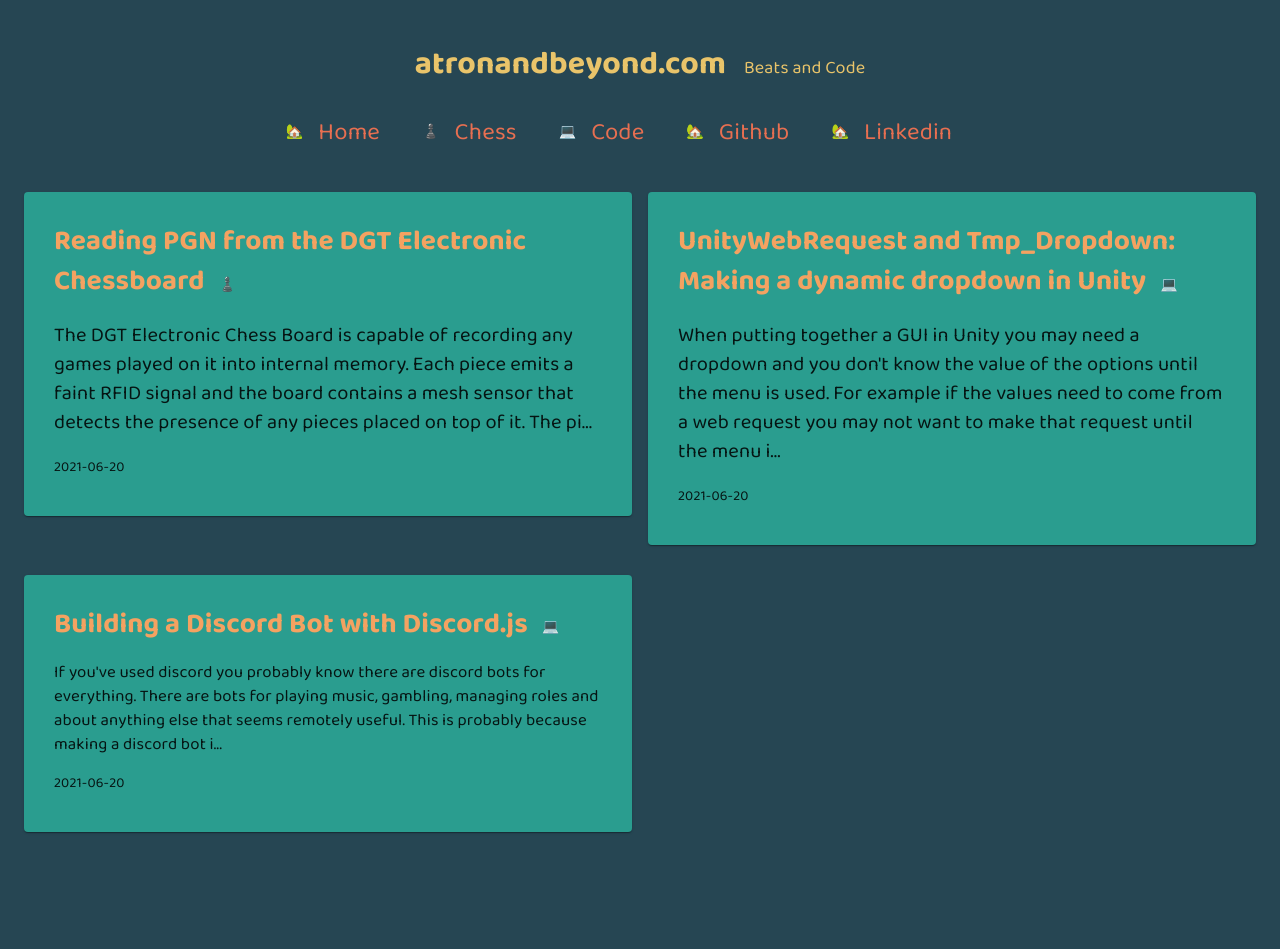
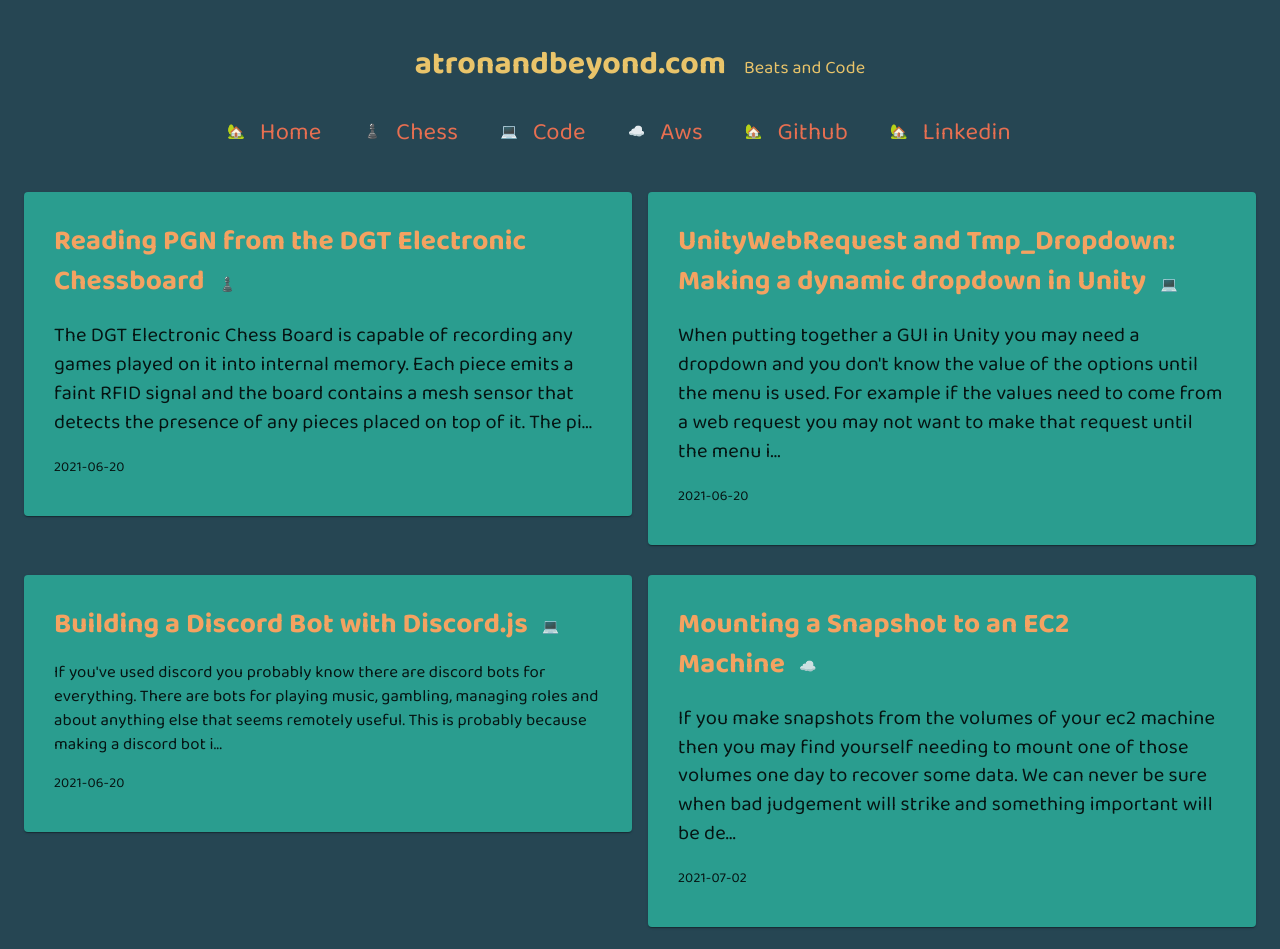
Before and after one commit to awayawm/atronandbeyond.com, a React app: page / in a window 1280 px wide. Before the commit the page ends 854 px from the top, so only its background shows below. Built offline with nearby package versions, Linux system fonts and the light colour scheme; a web font is replaced by a local one.

Commit message:
add article

```diff
--- a/src/data.js
+++ b/src/data.js
@@ -28,6 +28,13 @@ module.exports = {
 			link: "/tags/code",
 			enabled: true,
 			icon: "💻",
+		},
+		{
+			id: 4,
+			name: "Aws",
+			link: "/tags/aws",
+			enabled: true,
+			icon: "☁️",
 		},
 	],
 	articles: [
@@ -107,5 +114,32 @@ is used to make the network request and JsonUtility is used to serialize the res
       the CDN, it's common to use a toolchain to bring together a full ecosystems of packages that make developing with React easier.
       This article is heavily inspired by <a href="https://blog.usejournal.com/creating-a-react-app-from-scratch-f3c693b84658"/>this blog post</a>.`,
 		},
+		{
+			enabled: true,
+			title: "Mounting a Snapshot to an EC2 Machine",
+			link: "mounting-volume-made-from-snapshot-to-ec2",
+			tags: [4],
+			date: "2021-07-02",
+			content: `<p>If you make snapshots from the volumes of your ec2 machine then you may find yourself needing to mount one of those volumes one day to recover
+			some data.  We can never be sure when bad judgement will strike and something important will be deleted forever!  If regular snapshots are being created
+			this data we can recovery these files in a few simple steps.</p>
+
+			<p>
+			Back in 2019 I migrated from OwnCloud to NextCloud.  Fast forward to 2021 and I'm still using a NextCloud and for whatever reason the old OwnCloud install was never
+			cleaned up.  As luck would have it while cleaning up what I thought were old files I discovered that the data/ directory
+			for NextCloud is unfortunately using the data/ directory inside the OwnCloud directory!  Fortunately
+			just a day ago I took a snapshop of the drive so recovery is easy.  First convert the snapshot into a volume.
+			</p>
+
+			<p>
+			sudo mount -o nouuid -t xfs /dev/xdf1 /mnt/backup
+			</p>
+			<ul>
+			<li><a href="https://forums.aws.amazon.com/thread.jspa?messageID=114594">Mounting EBS volume (mount: wrong fs type, bad option, bad superblock)</a></li>
+			<li><a href="https://bbs.archlinux.org/viewtopic.php?id=218883">[Solved] Nextcloud, change Data folder location</a></li>
+			<li><a href="https://docs.nextcloud.com/server/21/admin_manual//maintenance/migrating_owncloud.html">Migrating from ownCloud</a></li>
+			</ul>
+			`,
+		},
 	],
 }
```
